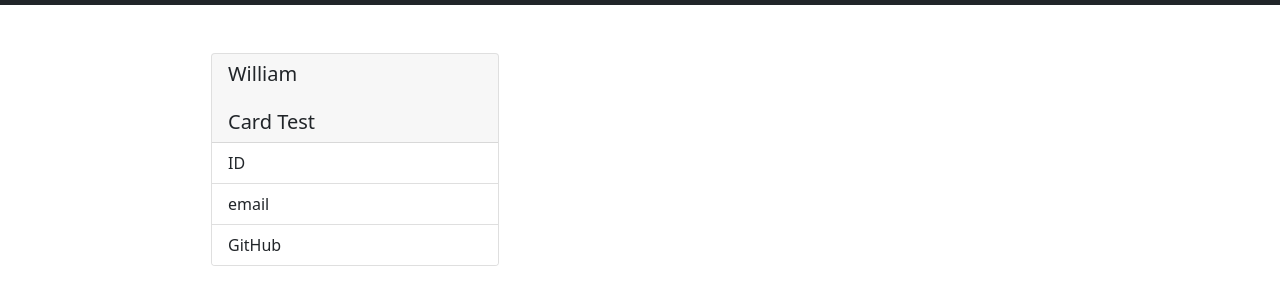
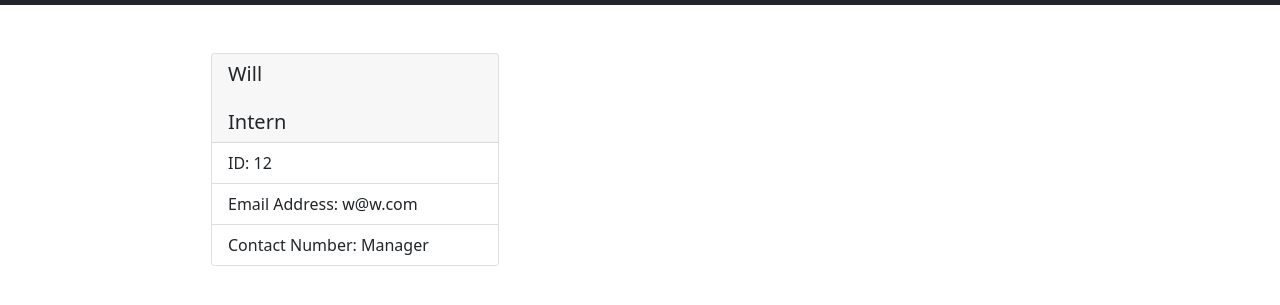
Before and after one commit to IdFightGandhi/Team-Profile-Maker, a website: page index.html in a window 1280 px wide. Shown: the part 45-350 px from the top of the page. Drawn offline with nearby package versions, Linux system fonts and the light colour scheme.

Commit message:
card appends but needs more editing

```diff
--- a/index.html
+++ b/index.html
@@ -12,18 +12,16 @@
     </nav>
 
     <div class="container">
-    <div class="row">
-        <div class="col-6">
+        <div class="row"><div class="col-6">
             <div class="card mx-auto" style="width: 18rem">
-                <h5 class="card-header">William<br /><br />Card Test</h5>
+                <h5 class="card-header">Will<br /><br />Intern</h5>
                 <ul class="list-group list-group-flush">
-                    <li class="list-group-item">ID</li>
-                    <li class="list-group-item">email</li>
-                    <li class="list-group-item">GitHub</li>
+                    <li class="list-group-item">ID: 12</li>
+                    <li class="list-group-item">Email Address: w@w.com</li>
+                    <li class="list-group-item">Contact Number: Manager</li>
                 </ul>
             </div>
-        </div>
-    </div>
+        </div></div>
     </div>
 
     </body>
```
Also changed, not shown: profilemaker.js (+23 -1 lines). Lines whose indentation alone changed are shown as unchanged.
